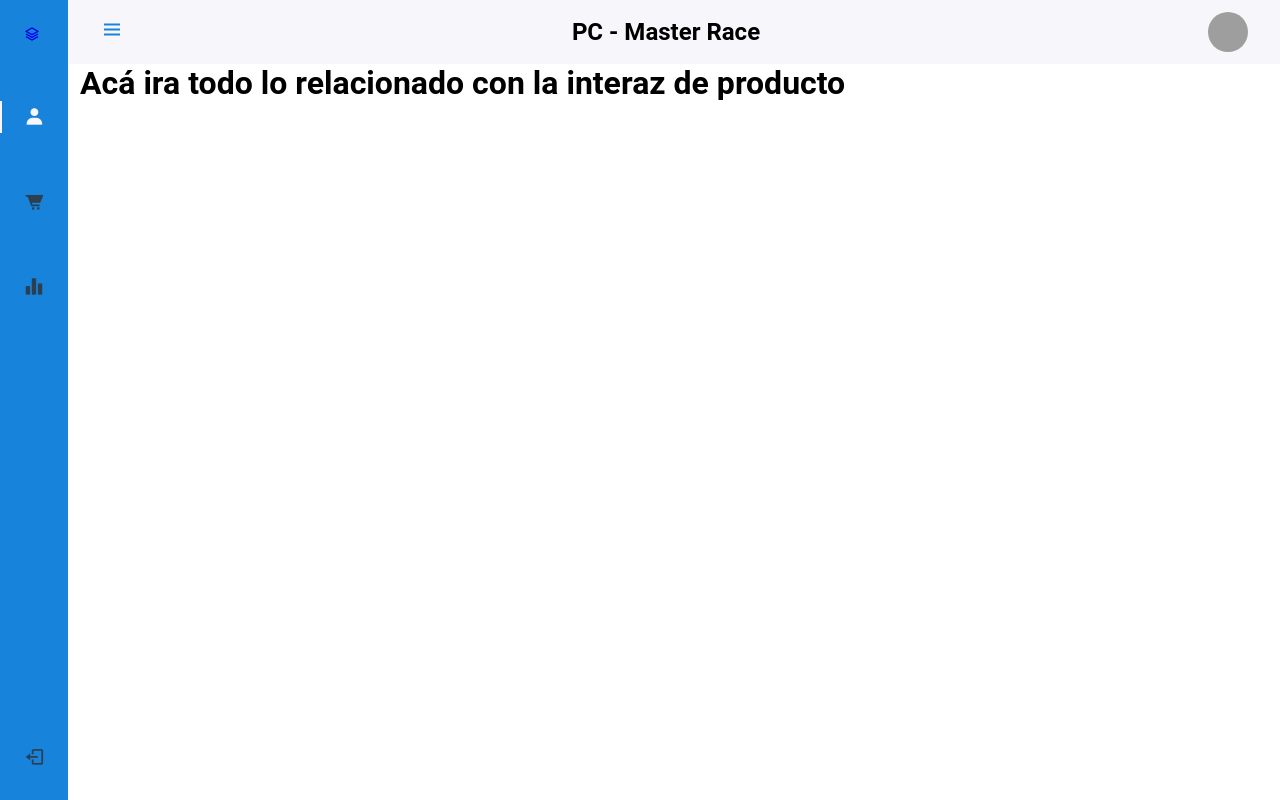
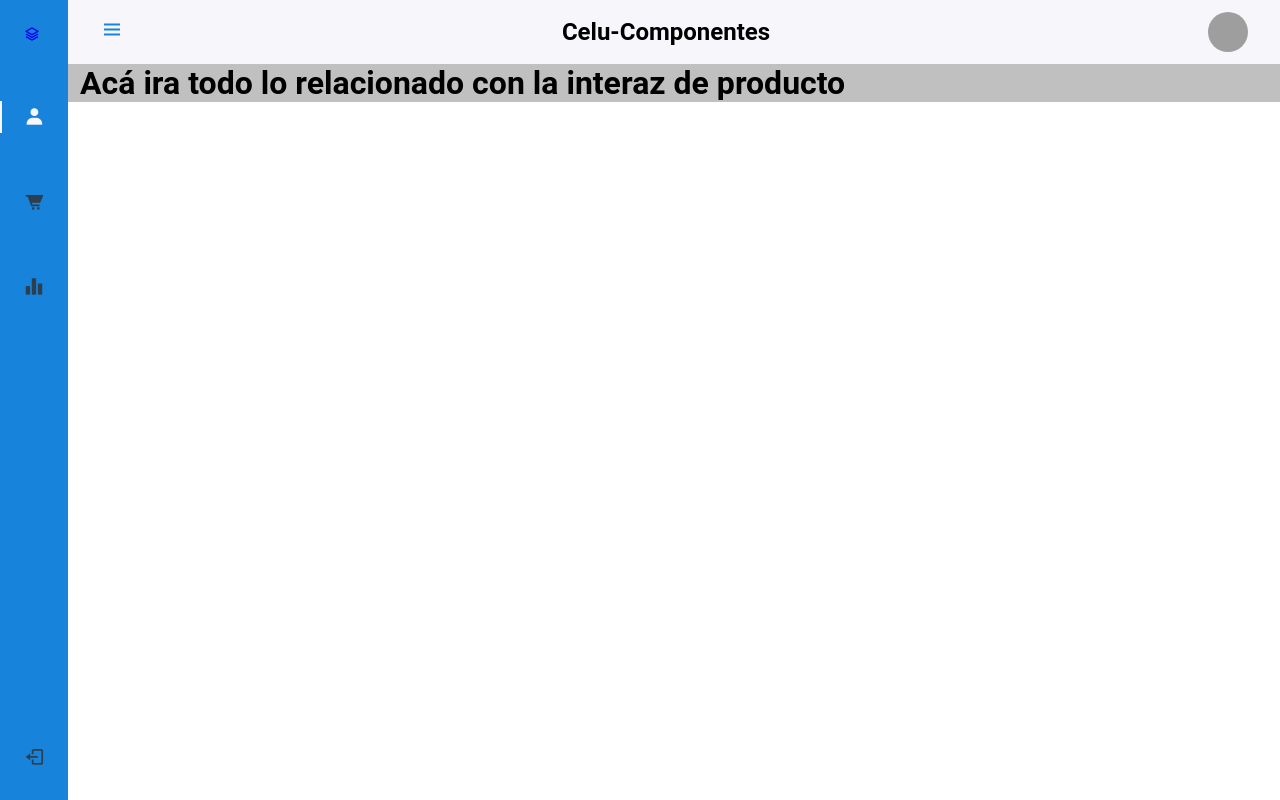
Before and after one commit to juanfed/night-developers, a React (Create React App) app: page /producto in a window 1280 px wide. Built offline with nearby package versions, Linux system fonts and the light colour scheme; grey boxes are pictures that could not be loaded.

Commit message:
Organize algunas cosas

```diff
--- a/public/index.html
+++ b/public/index.html
@@ -25,7 +25,7 @@
       work correctly both with client-side routing and a non-root public URL.
       Learn how to configure a non-root public URL by running `npm run build`.
     -->
-    <title>MisionTic</title>
+    <title>Celu-Componentes</title>
   </head>
   <body>
     <noscript>You need to enable JavaScript to run this app.</noscript>
--- a/src/components/Header.jsx
+++ b/src/components/Header.jsx
@@ -18,7 +18,7 @@
                     <i className='bx bx-menu' id="header-toggle"></i>
                     </div>
                     <div>
-                    <h1>PC - Master Race</h1>
+                    <h1>Celu-Componentes</h1>
                     </div>
                     <div className="header__img">
                     <img src="img/jx6WiEM.jpg" alt="" />
--- a/src/pages/index.jsx
+++ b/src/pages/index.jsx
@@ -5,9 +5,11 @@
     return(
         <div>
             <Header />
-            <div id="contenido">
-                <h1>Contenido del index</h1>
-            </div>
+            <section id="contenido">
+                <div className="contenido__tittle">
+                <h1>Las mejores marcas y componentes</h1>
+                </div>
+            </section>
 
         </div>
     )
--- a/src/styles/index.css
+++ b/src/styles/index.css
@@ -1,4 +1,11 @@
 /*Aca iran los estilos de la pagina de inicio de secion y registro*/
 #contenido{
-    margin-left: 5rem;
+    margin-left: 4rem;
+    background-color: silver;
+    padding-left: 1rem;
 }
+
+.contenido__tittle{
+    text-align: center;
+    font-size: 1.5rem;
+}
```
Also changed, not shown: src/components/car-celulares.jsx (added, +15 -0 lines).
